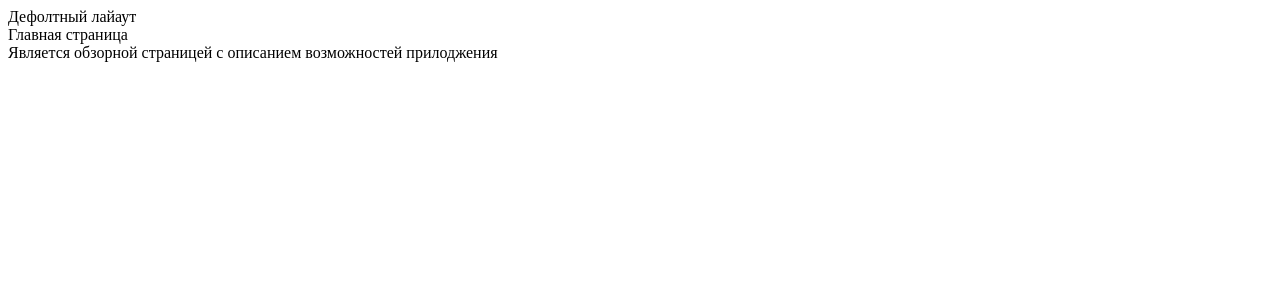
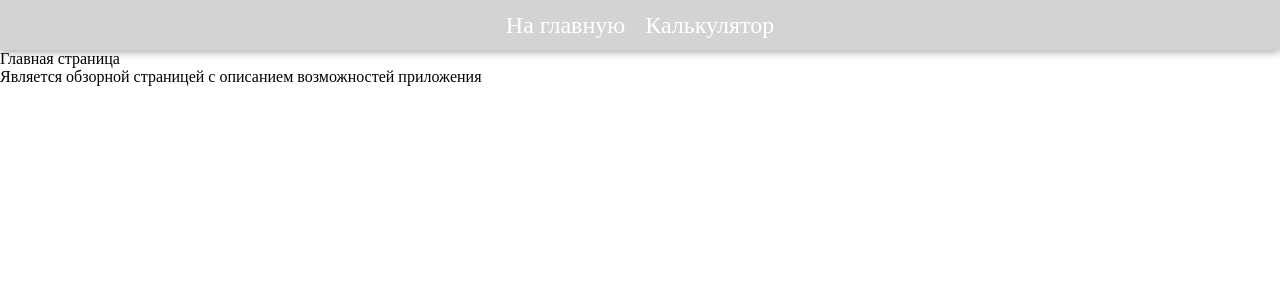
Before and after one commit to igitlog/Nuxt-project, a Nuxt app: page / in a window 1280 px wide. Shown: the top 300 px of the page. Built offline with nearby package versions, Linux system fonts and the light colour scheme.

Commit message:
Add Header with links

```diff
--- /dev/null
+++ b/components/pages/FinanceCalculator/index.vue
@@ -0,0 +1,17 @@
+<template>
+ <div>
+   Страница с финансовым калькулятором
+ </div>
+</template>
+
+<script lang="ts">
+  import Vue from 'vue'
+
+  export default Vue.extend({
+
+  })
+</script>
+
+<style scoped>
+
+</style>
--- /dev/null
+++ b/components/pages/IndexPage/index.vue
@@ -0,0 +1,18 @@
+<template>
+  <div>
+    <div>Главная страница</div>
+    <div>Является обзорной страницей с описанием возможностей приложения</div>
+  </div>
+</template>
+
+<script lang="ts">
+  import Vue from 'vue'
+
+  export default Vue.extend({
+
+  })
+</script>
+
+<style scoped>
+
+</style>
--- /dev/null
+++ b/components/pages/common/Footer/index.vue
@@ -0,0 +1,15 @@
+<template>
+
+</template>
+
+<script lang="ts">
+  import Vue from 'vue'
+
+  export default Vue.extend({
+
+  })
+</script>
+
+<style scoped>
+
+</style>
--- /dev/null
+++ b/components/pages/common/HeaderSidebar/index.vue
@@ -0,0 +1,36 @@
+<template>
+  <div class="header">
+    <nuxt-link class="link" to="/">На главную</nuxt-link>
+    <nuxt-link class="link" to="/financeCalculator">Калькулятор</nuxt-link>
+  </div>
+</template>
+
+<script lang="ts">
+  import Vue from 'vue'
+
+  export default Vue.extend({
+
+  })
+</script>
+
+<style scoped>
+.header {
+  height: 50px;
+  background-color:lightgray;
+  display: flex;
+  justify-content: center;
+  align-items: center;
+  box-shadow: 0 0 10px rgba(0,0,0,0.5);
+
+}
+.link {
+  margin-left: 20px;
+  text-decoration: none;
+  color: white;
+  font-size: 24px;
+}
+.link:first-child {
+  margin-left: 0px;
+}
+
+</style>
--- /dev/null
+++ b/components/pages/common/LeftSidebar/index.vue
@@ -0,0 +1,15 @@
+<template>
+
+</template>
+
+<script lang="ts">
+  import Vue from 'vue'
+
+  export default Vue.extend({
+
+  })
+</script>
+
+<style scoped>
+
+</style>
--- a/layouts/default.vue
+++ b/layouts/default.vue
@@ -1,13 +1,17 @@
 <template lang='html'>
     <div>
-        <div>Дефолтный лайаут</div>
+        <Header/>
         <Nuxt />
     </div>
 </template>
 
 <script lang="ts">
 import Vue from 'vue'
+import Header from '~/components/pages/common/HeaderSidebar/index.vue'
 export default Vue.extend({
+    components: {
+        Header,
+    }
 
 })
 </script>
--- /dev/null
+++ b/pages/financeCalculator/index.vue
@@ -0,0 +1,19 @@
+<template>
+  <FinanceCalculator/>
+</template>
+
+<script lang="ts">
+  import Vue from 'vue'
+  import FinanceCalculator from '~/components/pages/FinanceCalculator/index.vue'
+
+  export default Vue.extend({
+    components: {
+      FinanceCalculator,
+    }
+
+  })
+</script>
+
+<style scoped>
+
+</style>
--- a/pages/index.vue
+++ b/pages/index.vue
@@ -1,14 +1,22 @@
 <template>
   <div>
-    <div>Главная страница</div>
-    <div>Является обзорной страницей с описанием возможностей прилоджения</div>
+    <IndexPage></IndexPage>
   </div>
 </template>
 
 <script lang="ts">
 import Vue from 'vue'
-
+import IndexPage from '~/components/pages/IndexPage/index.vue'
 export default Vue.extend({
-  name: 'IndexPage'
+  name: 'MainPage',
+  components: {
+    IndexPage,
+  }
 })
 </script>
+<style>
+body {
+  margin: 0;
+  padding: 0;
+}
+</style>
```
